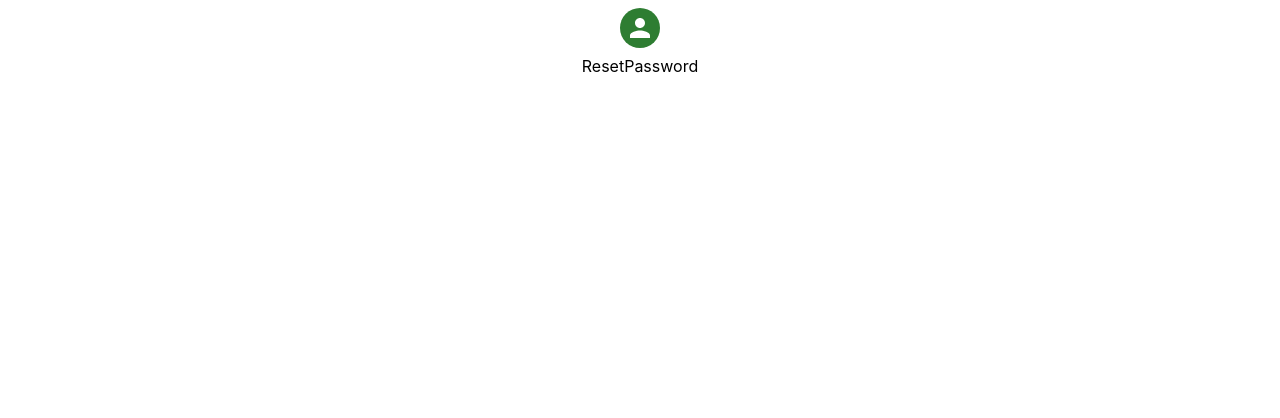
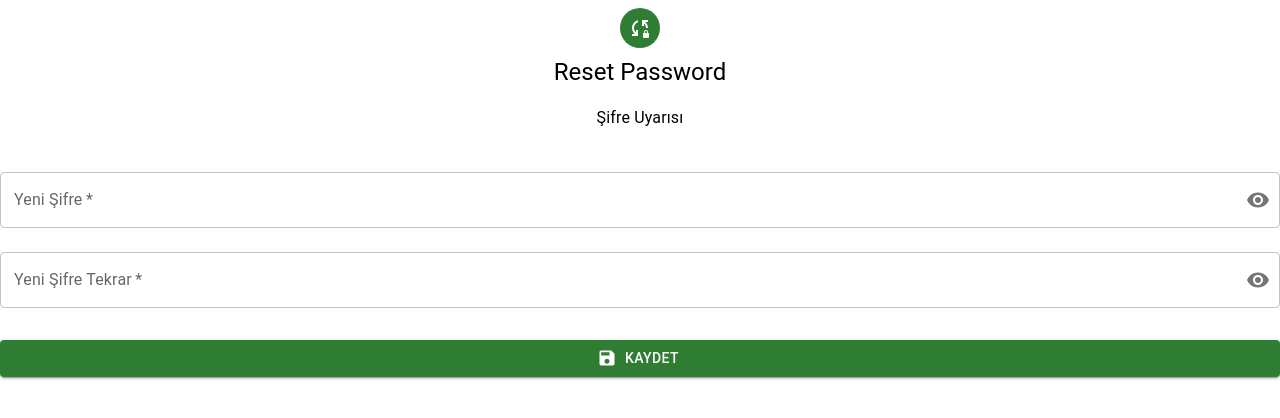
Before and after one commit to Berat-Aktas/GraduationProject, a React (Create React App) app in the folder project1/: page /reset-password in a window 1280 px wide. Shown: the top 418 px of the page. Built offline with nearby package versions, Linux system fonts and the light colour scheme.

Commit message:
Geliştirme
Paketler yüklendi,
Yeni Sayfalar oluştruldu
Reset-Password sayfası bitirildi

```diff
--- a/project1/package.json
+++ b/project1/package.json
@@ -6,15 +6,18 @@
     "@emotion/react": "^11.11.3",
     "@emotion/styled": "^11.11.0",
     "@mui/icons-material": "^5.15.9",
+    "@mui/lab": "^5.0.0-alpha.166",
     "@mui/material": "^5.15.3",
     "@testing-library/jest-dom": "^5.17.0",
     "@testing-library/react": "^13.4.0",
     "@testing-library/user-event": "^13.5.0",
+    "formik": "^2.4.5",
     "react": "^18.2.0",
     "react-dom": "^18.2.0",
     "react-router-dom": "^6.22.0",
     "react-scripts": "5.0.1",
-    "web-vitals": "^2.1.4"
+    "web-vitals": "^2.1.4",
+    "yup": "^1.3.3"
   },
   "scripts": {
     "start": "react-scripts start",
--- a/project1/src/pages/Auth/ForgotPassword.js
+++ b/project1/src/pages/Auth/ForgotPassword.js
@@ -1,11 +1,9 @@
 import React from 'react';
 import { Avatar, Box } from '@mui/material';
-import { useNavigate } from 'react-router-dom';
 
 
 const ForgotPassword = () => {
 
-    const navigate = useNavigate();
 
     return (
         <>
--- a/project1/src/pages/Auth/ResetPassword.js
+++ b/project1/src/pages/Auth/ResetPassword.js
@@ -1,8 +1,70 @@
-import React from 'react';
-import { Avatar, Box } from '@mui/material';
+import React, { useState } from 'react';
+import { Avatar, Box, IconButton, InputAdornment, TextField, Typography } from '@mui/material';
+import { useNavigate } from 'react-router-dom';
+import * as yup from "yup";
+import { Form, FormikProvider, useFormik } from 'formik';
+import SyncLockIcon from '@mui/icons-material/SyncLock';
+import SaveIcon from '@mui/icons-material/Save';
+import { LoadingButton } from '@mui/lab';
+import VisibilityIcon from '@mui/icons-material/Visibility';
+import VisibilityOffIcon from '@mui/icons-material/VisibilityOff';
+
+
+
+const validationSchema = yup.object({
+    NEW_PASSWORD: yup
+        .string()
+        .min(10, " Şifre minimum 10 karakter olmalı.")
+        .matches(
+        // //eslint-disable-next-line
+        // /^(?=.*[a-z])(?=.*[a-z])(?=.*[0-9])(?=.*[!@#\$%\^&\*])(?=.*{8,})/,
+        // "Parola en az bir küçük harf, bir büyük harf, bir rakam ve bir sembol içermelidir"
+    )
+        .required("Yeni şifre girilmesi zorunludur."),
+    NEW_PASSWORD_AGAIN: yup
+        .string()
+        .oneOf(
+            [yup.ref("NEW_PASSWORD")],
+            "Girilen şifreler eşleşmiyor"
+        )
+        .required("Yeni şifrenin tekrar girilmesi zorunludur.")
+});
 
 
 const ResetPassword = () => {
+
+    const [loading, setLoading] = useState(false);
+    const navigate = useNavigate();
+    // const {user} = useAuth();
+
+    const formik = useFormik({
+        initialValues: {
+            NEW_PASSWORD: "",
+            NEW_PASSWORD_AGAIN: "",
+        },
+        validationSchema,
+        onSubmit: () => {
+            setLoading(true);
+            setLoading(false);
+        }
+    });
+
+    console.log(formik);
+
+    const { errors, touched, handleSubmit, getFieldProps } = formik;
+
+    const [showPasswords, setShowPasswords] = useState({
+        NEW_PASSWORD: false,
+        NEW_PASSWORD_AGAIN: false,
+    });
+
+    const handleShowPassword = (name) => {
+        setShowPasswords((prev) => ({
+            ...prev,
+            [name]: !prev[name],
+        }))
+    };
+
     return (
         <>
             <Box
@@ -14,8 +76,82 @@ const ResetPassword = () => {
                     height: "100%",
                 }}
             >
-                <Avatar sx={{ m: 1, bgcolor: "success.main" }}  ></Avatar>
-                ResetPassword
+                <Avatar sx={{ m: 1, bgcolor: "success.main" }}  >
+                    <SyncLockIcon />
+                </Avatar>
+                <Typography component="h1" variant='h5' align='center' >
+                    Reset Password
+                </Typography>
+                <Typography component="h2" variant='subtitle1' sx={{ my: 2 }}  >
+                    Şifre Uyarısı
+                </Typography>
+
+                <Box sx={{ alignSelf: "stretch", mt: 1 }} >
+                    <FormikProvider value={formik}>
+                        <Form onSubmit={handleSubmit}>
+                            <TextField
+                                margin="normal"
+                                required
+                                fullWidth
+                                autoComplete="new-password"
+                                type={showPasswords.NEW_PASSWORD ? "text" : "password"}
+                                label="Yeni Şifre"
+                                {...getFieldProps("NEW_PASSWORD")}
+                                error={Boolean(touched.NEW_PASSWORD && errors.NEW_PASSWORD)}
+                                helperText={touched.NEW_PASSWORD && errors.NEW_PASSWORD}
+                                InputProps={{
+                                    endAdornment: (
+                                        <InputAdornment position="end">
+                                            <IconButton
+                                                aria-label="toggle password visibility"
+                                                onClick={() => handleShowPassword("NEW_PASSWORD")}
+                                                edge="end"
+                                            >
+                                                {showPasswords.NEW_PASSWORD ? (<VisibilityOffIcon />) : (<VisibilityIcon />)}
+                                            </IconButton>
+                                        </InputAdornment>
+                                    ),
+                                }}
+                            />
+                            <TextField
+                                margin="normal"
+                                required
+                                fullWidth
+                                autoComplete="new-password-again"
+                                type={showPasswords.NEW_PASSWORD_AGAIN ? "text" : "password"}
+                                label="Yeni Şifre Tekrar"
+                                {...getFieldProps("NEW_PASSWORD_AGAIN")}
+                                error={Boolean(touched.NEW_PASSWORD_AGAIN && errors.NEW_PASSWORD_AGAIN)}
+                                helperText={touched.NEW_PASSWORD_AGAIN && errors.NEW_PASSWORD_AGAIN}
+                                InputProps={{
+                                    endAdornment: (
+                                        <InputAdornment position="end">
+                                            <IconButton
+                                                aria-label="toggle password visibility"
+                                                onClick={() => handleShowPassword("NEW_PASSWORD_AGAIN")}
+                                                edge="end"
+                                            >
+                                                {showPasswords.NEW_PASSWORD_AGAIN ? (<VisibilityOffIcon />) : (<VisibilityIcon />)}
+                                            </IconButton>
+                                        </InputAdornment>
+                                    ),
+                                }}
+                            />
+                            <LoadingButton
+                                type="submit"
+                                fullWidth
+                                variant="contained"
+                                sx={{ mt: 3, mb: 2 }}
+                                color="success"
+                                loading={loading}
+                                startIcon={<SaveIcon />}
+                            >
+                                Kaydet
+                            </LoadingButton>
+
+                        </Form>
+                    </FormikProvider>
+                </Box>
             </Box>
         </>
     )
```
Also changed, not shown: project1/src/pages/Auth/ChangePassword.js (added, +11 -0 lines), project1/src/pages/Unauthorized.js (added, +11 -0 lines), 1 other file (tests, documents, lock files or other folders).
